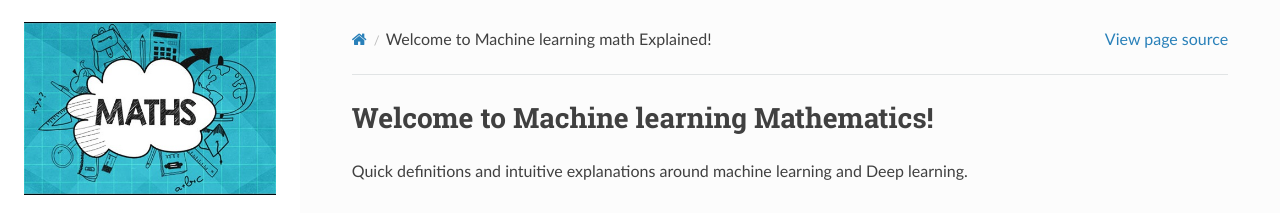
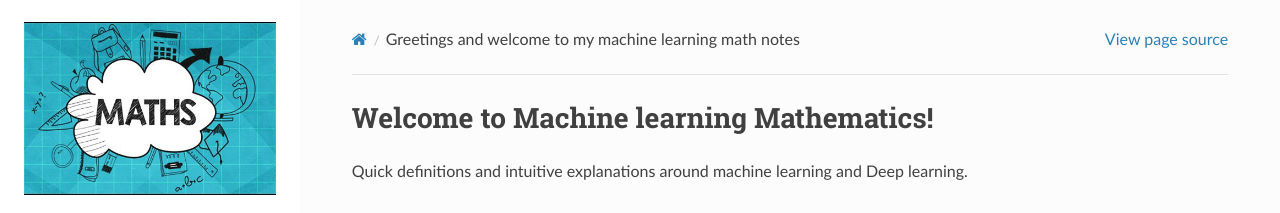
Before and after one commit to akkefa/ml-notes, a Sphinx documentation site: the page built from docs/index.rst, in a window 1280 px wide and 900 px high. Shown: the top 213 px of the window. Built offline with Sphinx 7.4.7 and the Read the Docs theme 2.0.0, drawn with Linux system fonts in a browser that asks for light colours.

Commit message:
New changes.

```diff
--- a/docs/index.rst
+++ b/docs/index.rst
@@ -1,5 +1,5 @@
 .. title::
-   Welcome to Machine learning math Explained!
+   Greetings and welcome to my machine learning math notes
 
 Welcome to Machine learning Mathematics!
 ========================================
```
